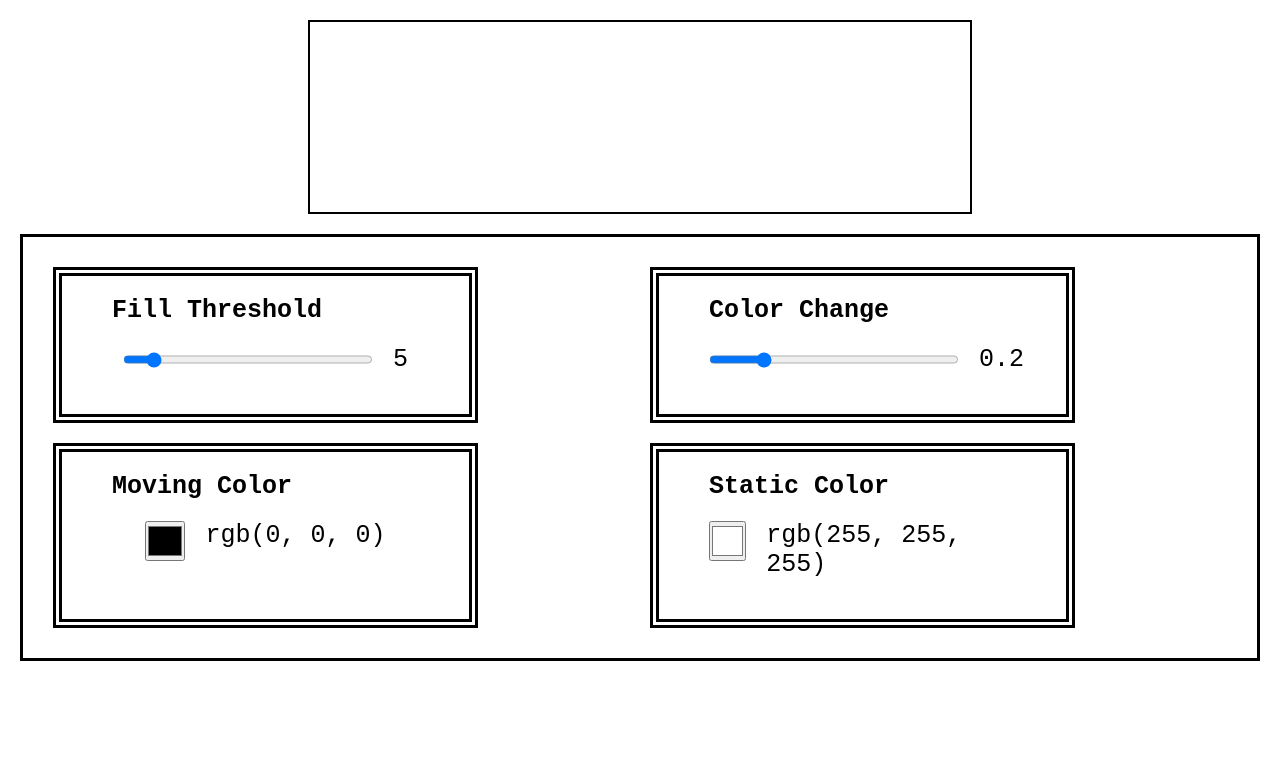
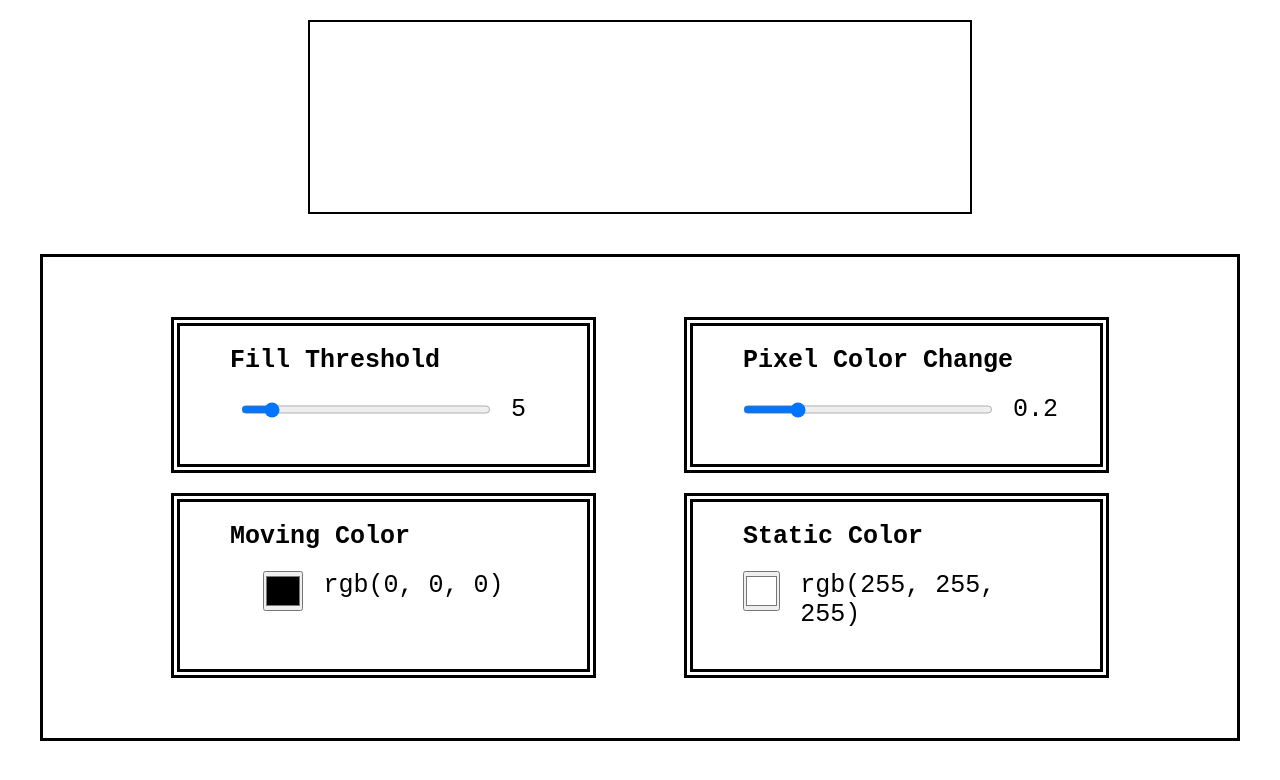
Before and after one commit to ExploreInfinity-01/Static-Moving-Pixels-Decoder, a plain HTML site: page index.html in a window 1280 px wide. Drawn offline with Linux system fonts and the light colour scheme.

Commit message:
Add files via upload

```diff
--- a/index.html
+++ b/index.html
@@ -22,7 +22,7 @@
             </div>
         </div>
         <div class="option">
-            <h1>Color Change</h1>
+            <h1>Pixel Color Change</h1>
             <div class="container">
                 <input type="range" name="colorChange" id="colorChange" min="0" max="1" step="0.05" value="0.2">
                 <p id="colorChangeValue">0.2</p>
--- a/style.css
+++ b/style.css
@@ -29,11 +29,12 @@ canvas {
 
 .options {
     display: grid;
-    grid-template-columns: repeat(2, 1fr);
-    margin: 20px;
-    padding: 20px;
+    grid-template-columns: repeat(2, auto);
+    margin: 40px auto;
+    padding: 50px;
     border: 3px solid black;
     justify-content: space-evenly;
+    max-width: 1200px;
 }
 
 .option {
```
